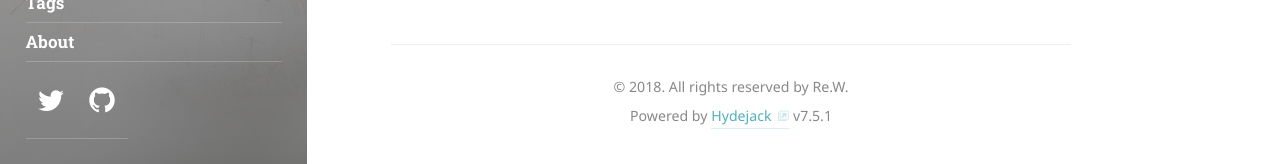
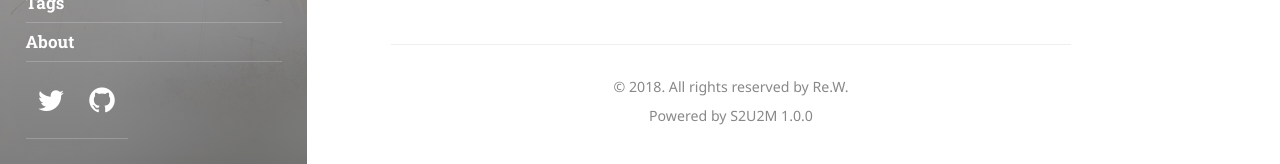
Before and after one commit to wangat2001/wangat2001.github.io, a Jekyll site: the page built from index.html, in a window 1280 px wide. Shown: the part 736-900 px from the top of the page. Built offline with Jekyll 4.4.1, drawn with Linux system fonts in a browser that asks for light colours; some web fonts are replaced; the list of posts is cut into pages by our own code.

Commit message:
update layout

```diff
--- a/_includes/footer.html
+++ b/_includes/footer.html
@@ -11,6 +11,6 @@
     {% endfor %}
     </small></nav>
   {% endif %}
-  <p><small>Powered by <a class="external" href="https://qwtel.com/hydejack/">Hydejack</a> v<span id="_version">7.5.1</span></small></p>
+  <p><small>Powered by S2U2M <span id="_version">1.0.0</span></small></p>
   <hr class="sr-only"/>
 </footer>
```
